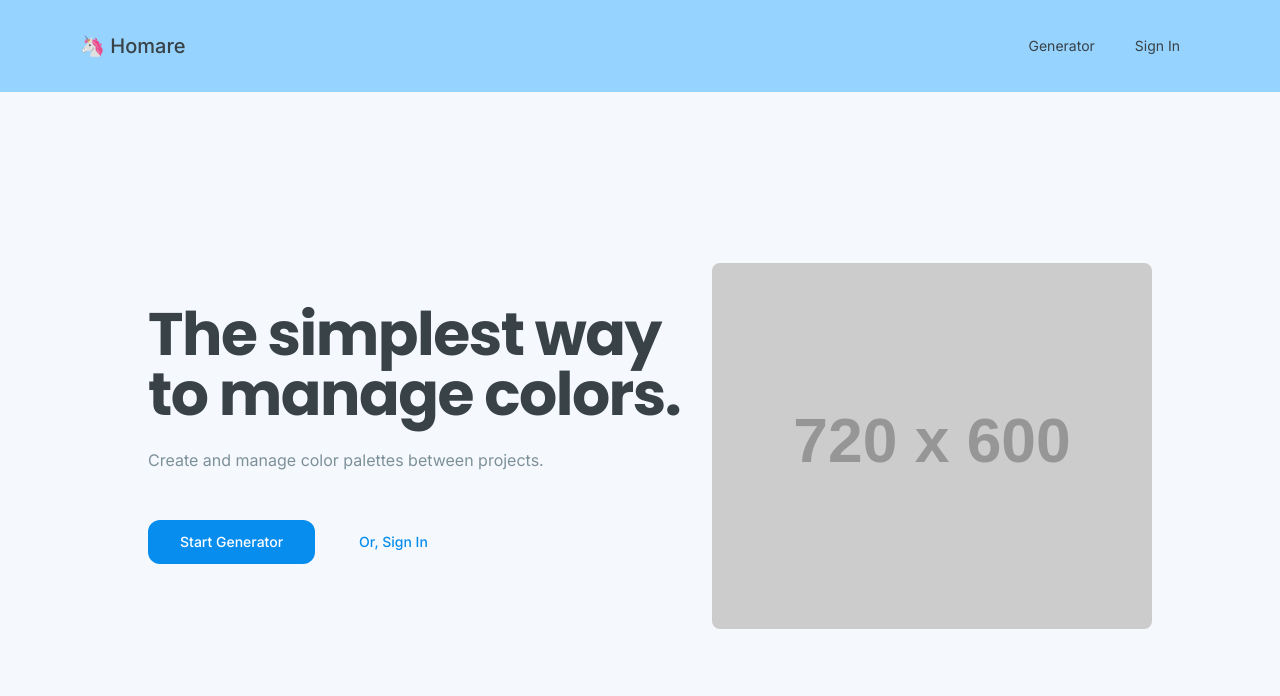
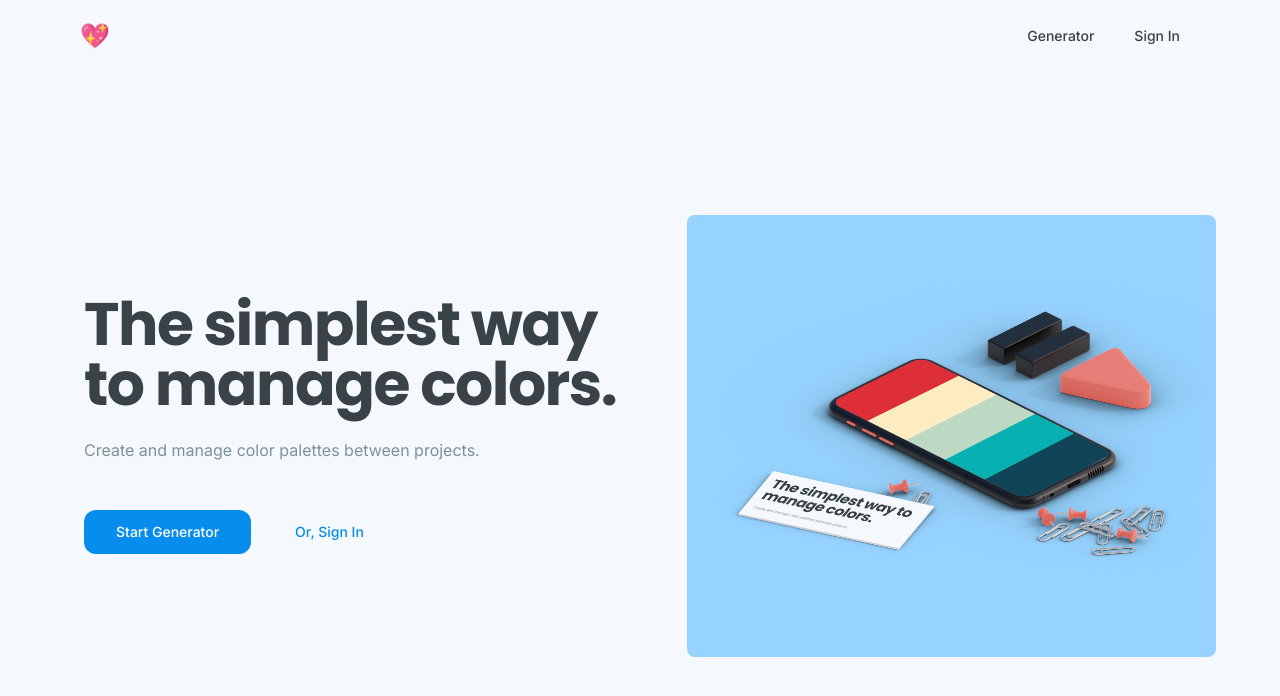
Before and after one commit to Deep-Cold-Storage/homare, a Vue app in the folder frontend/: page / in a window 1280 px wide. Shown: the top 696 px of the page. Built offline with nearby package versions, Linux system fonts and the light colour scheme.

Commit message:
Finish Home page

```diff
--- a/frontend/src/components/TopNavigation.vue
+++ b/frontend/src/components/TopNavigation.vue
@@ -1,11 +1,11 @@
 <template>
-  <header class="static flex flex-row items-center justify-between p-5 md:px-20 md:py-6 bg-primary-light">
-    <h1 class="py-2 font-medium cursor-pointer text-gray md:text-xl" @click="$router.push('/').catch((err) => {})">🦄 Homare</h1>
+  <header class="static flex flex-row items-center justify-between p-3 md:px-20 md:py-3">
+    <h1 class="py-2 font-medium cursor-pointer md:text-2xl" @click="$router.push('/').catch((err) => {})">💖</h1>
 
     <nav class="flex items-center justify-center">
-      <router-link class="mx-5 text-sm text-gray hover:text-gray-light" to="/generator">Generator</router-link>
-      <router-link v-if="logged" class="mx-5 text-sm text-gray hover:text-gray-light" to="/projects">Projects</router-link>
-      <router-link v-if="!logged" class="mx-5 text-sm text-gray hover:text-gray-light" to="/auth">Sign In</router-link>
+      <router-link class="mx-5 text-sm font-medium text-gray hover:text-primary" to="/generator">Generator</router-link>
+      <router-link v-if="logged" class="mx-5 text-sm font-medium text-gray hover:text-primary" to="/projects">Projects</router-link>
+      <router-link v-if="!logged" class="mx-5 text-sm font-medium text-gray hover:text-primary" to="/auth">Sign In</router-link>
     </nav>
   </header>
 </template>
--- a/frontend/src/views/Home.vue
+++ b/frontend/src/views/Home.vue
@@ -3,7 +3,7 @@
     <TopNavigation />
 
     <div class="flex flex-col items-center justify-center flex-grow w-full h-full">
-      <div class="container flex flex-col items-center p-1 lg:flex-row lg:p-32">
+      <div class="container flex flex-col items-center p-1 lg:flex-row lg:p-16 3xl:p-32">
         <div class="flex flex-col m-5 lg:flex-grow">
           <h1 class="mb-6 text-2xl font-bold tracking-tight font-heading lg:text-6xl text-gray">The simplest way to manage colors.</h1>
           <p class="mb-6 text-gray-light ">Create and manage color palettes between projects.</p>
@@ -16,8 +16,8 @@
           </div>
         </div>
 
-        <div class="w-full lg:w-5/6 lg:max-w-lg">
-          <img class="object-cover object-center rounded-lg " alt="hero" src="https://dummyimage.com/720x600/F3F4F7/8693ac" />
+        <div class="w-full lg:w-5/6 lg:max-w-2xl">
+          <img class="object-cover object-center rounded-lg " alt="hero" src="../assets/hero.png" />
         </div>
       </div>
     </div>
```
Also changed, not shown: frontend/src/assets/hero.png (added).
